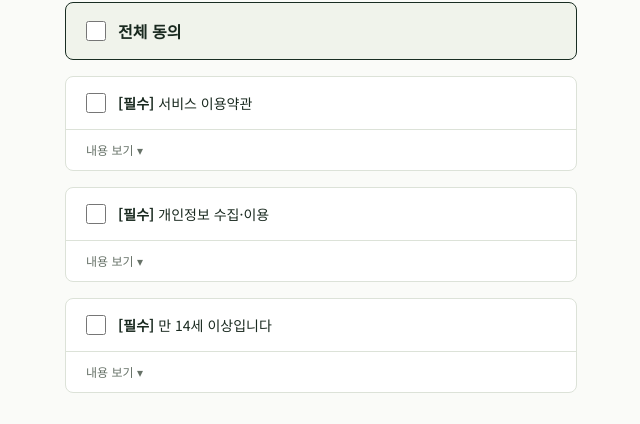
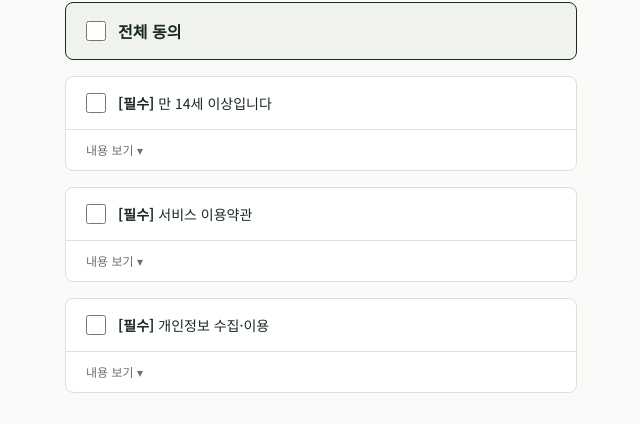
Before and after one commit to Spharos8th-Nirvana/nirvana-frontend, a Next.js app: page /signup in a window 1280 px wide. Shown: the part 682-1106 px from the top of the page, without its empty margins (319-959 px from the left). Built offline with nearby package versions, Linux system fonts and the light colour scheme.

Commit message:
feat(frontend/auth): 만 14세 이상 확인을 약관 목록 맨 위로 이동

```diff
--- a/src/features/auth/data/signup-terms.ts
+++ b/src/features/auth/data/signup-terms.ts
@@ -6,6 +6,11 @@ import type { SignupTerm } from "@/features/auth/types/signup";
  * 실제 문구가 정해지면 content 만 바꿉니다.
  */
 export const signupTerms: SignupTerm[] = [
+  {
+    id: "age",
+    title: "만 14세 이상입니다",
+    content: "만 14세 미만은 회원가입을 할 수 없습니다.",
+  },
   {
     id: "service",
     title: "서비스 이용약관",
@@ -18,9 +23,4 @@ export const signupTerms: SignupTerm[] = [
     content:
       "회원 가입과 서비스 제공을 위해 이메일, 이름, 닉네임, 휴대전화 번호를 수집하며, 회원 탈퇴 시까지 보관합니다. (임시 약관 내용입니다.)",
   },
-  {
-    id: "age",
-    title: "만 14세 이상입니다",
-    content: "만 14세 미만은 회원가입을 할 수 없습니다.",
-  },
 ];
```
